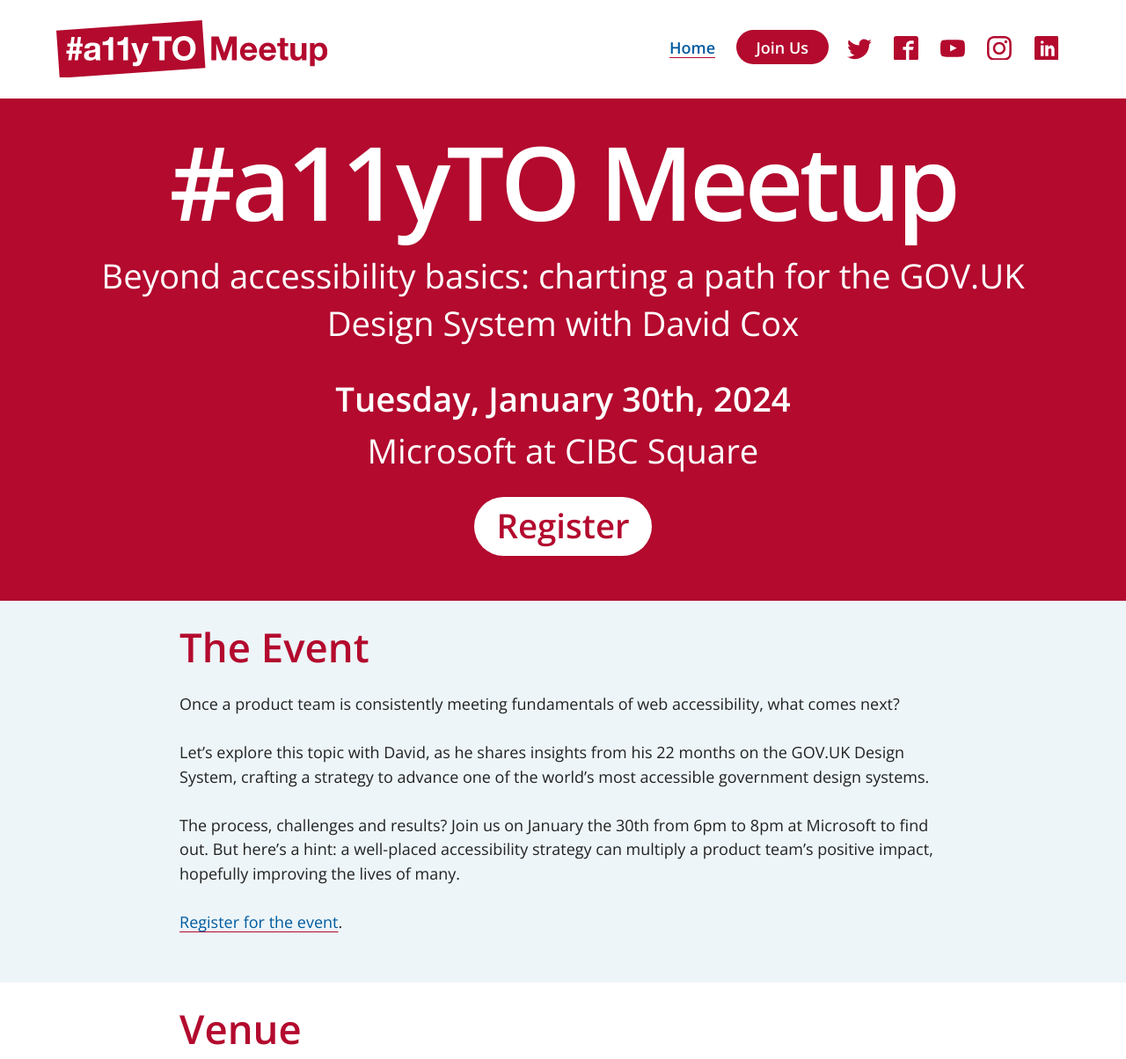
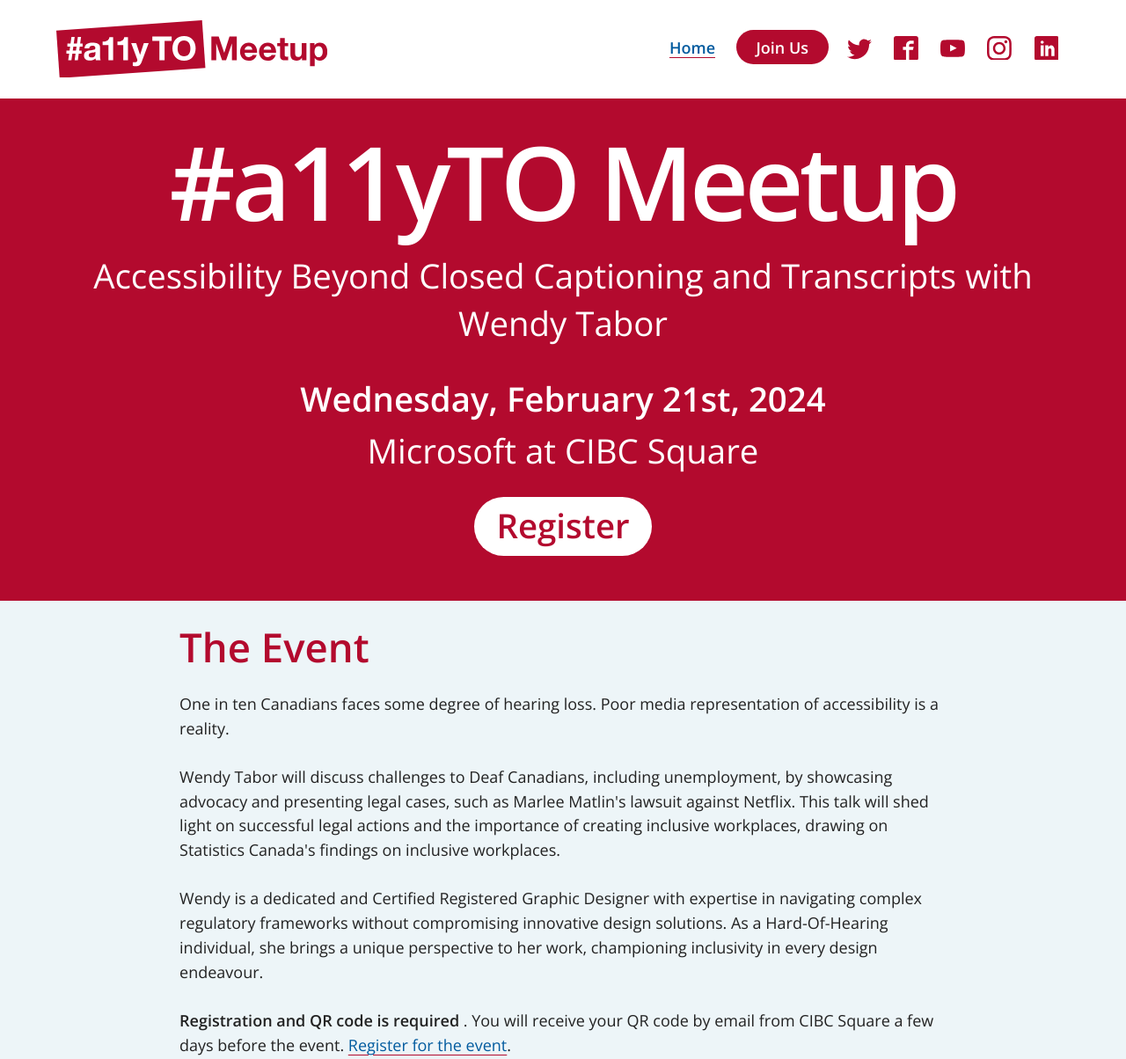
Before and after one commit to a11yTO/static-meetup-site, a Jekyll site: the page built from index.html, in a window 1280 px wide and 1400 px high, cut to the strip 0-1204 px from the top of the window. Shown: the whole strip at 88% size. Built offline with Jekyll 4.4.1, drawn with Linux system fonts in a browser that asks for light colours.

Commit message:
Add February 2024 Event

```diff
--- a/_includes/header.html
+++ b/_includes/header.html
@@ -71,11 +71,11 @@
     {% if page.id == 'home' %}
     <section class="event">
       <h1 class="event-title">#{{ site.title }}</h1>
-      <h2 class="event-description">Beyond accessibility basics: charting a path for the GOV.UK Design System with David Cox</h2>
+      <h2 class="event-description">Accessibility Beyond Closed Captioning and Transcripts with Wendy Tabor</h2>
       <ul class="event-detail">
-        <li class="event-date">Tuesday, January 30th, 2024 </li>
+        <li class="event-date">Wednesday, February 21st, 2024 </li>
         <li class="event-location">Microsoft at CIBC Square</li>
-        <li class="register"><a href="https://tickets.a11yto.com/e/16" rel="external nofollow">Register</a></li>
+        <li class="register"><a href="https://tickets.a11yto.com/e/17/accessibility-beyond-closed-captioning-and-transcripts" rel="external nofollow">Register</a></li>
       </ul>
     </section>
     {% endif %}
--- a/index.html
+++ b/index.html
@@ -12,7 +12,7 @@
 <p>The Greater Toronto Area (GTA) is a fantastic hub for digital accessibility and inclusive design. <strong>#a11yTO</strong> welcomes everyone to our community through our Meetups, and accessibility in general. Our goal is to provide a place for you to learn, share your experiences, ideas, and solutions and collaborate on building a more inclusive web.</p> -->
 
 <h2>The Event</h2>
-<p>Once a product team is consistently meeting fundamentals of web accessibility, what comes next?</p>
-<p>Let’s explore this topic with David, as he shares insights from his 22 months on the GOV.UK Design System, crafting a strategy to advance one of the world’s most accessible government design systems.</p>
-<p>The process, challenges and results? Join us on January the 30th from 6pm to 8pm at Microsoft to find out. But here’s a hint: a well-placed accessibility strategy can multiply a product team’s positive impact, hopefully improving the lives of many.</p>
-<p><a href="https://tickets.a11yto.com/e/16">Register for the event</a>.</p>
+<p>One in ten Canadians faces some degree of hearing loss. Poor media representation of accessibility is a reality.</p>
+<p>Wendy Tabor will discuss challenges to Deaf Canadians, including unemployment, by showcasing advocacy and presenting legal cases, such as Marlee Matlin's lawsuit against Netflix. This talk will shed light on successful legal actions and the importance of creating inclusive workplaces, drawing on Statistics Canada's findings on inclusive workplaces.</p>
+<p>Wendy is a dedicated and Certified Registered Graphic Designer with expertise in navigating complex regulatory frameworks without compromising innovative design solutions. As a Hard-Of-Hearing individual, she brings a unique perspective to her work, championing inclusivity in every design endeavour.</p>
+<p><strong>Registration and QR code is required</strong>  . You will receive your QR code by email from CIBC Square a few days before the event. <a href="https://tickets.a11yto.com/e/17/accessibility-beyond-closed-captioning-and-transcripts">Register for the event</a>.</p>
```
